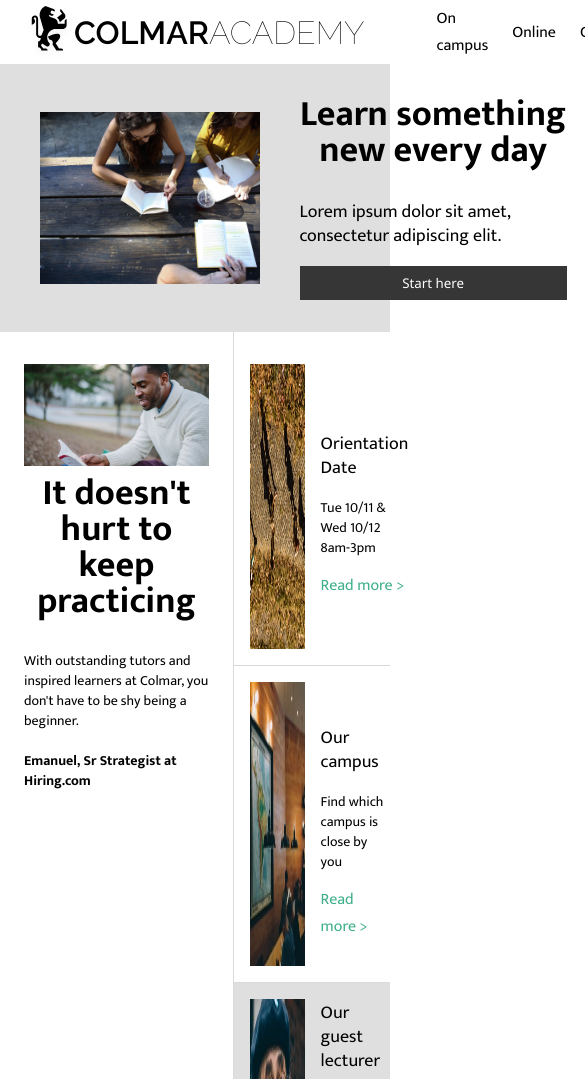
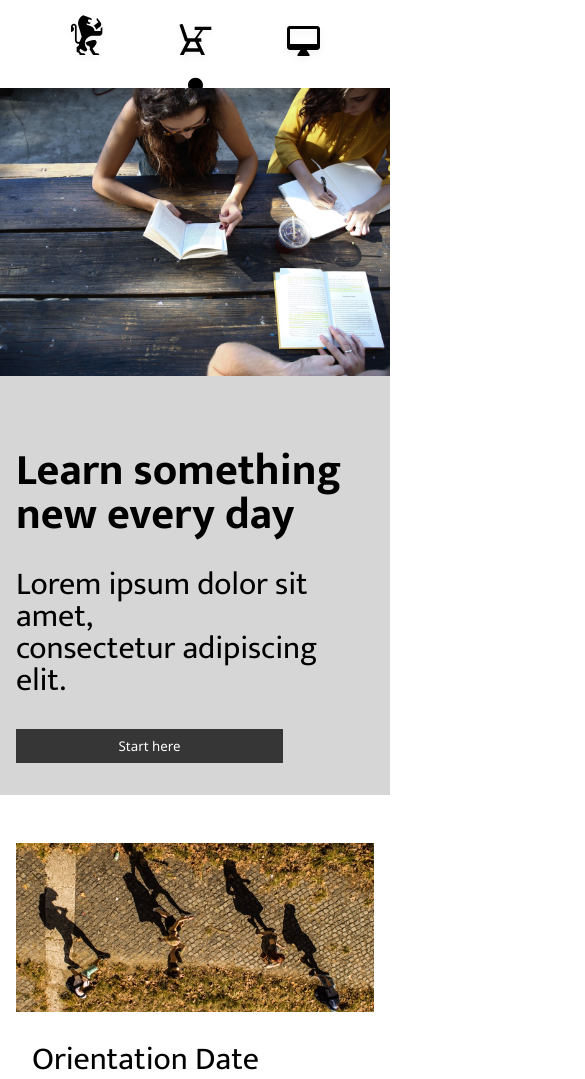
Before and after one commit to hypyeon/hypyeon.github.io, a plain HTML site: page index.html in a window 390 px wide. Shown: the top 1079 px of the page, 585 px wide, since content can reach past the window. Drawn offline with Linux system fonts and the light colour scheme.

Commit message:
css responsive design completed

```diff
--- a/index.html
+++ b/index.html
@@ -11,9 +11,9 @@
 <body>
     <header class="flex">
         <a href="" id="nodeco">
-            <div class="flex logo">
+            <div class="flex logo" id="desktop">
                 <img src="./resource/images/ic-logo.svg" alt="Academy Logo">
-                <h1 id="desktop"><strong>COLMAR</strong>ACADEMY</h1>
+                <h1><strong>COLMAR</strong>ACADEMY</h1>
             </div>
         </a>
         <nav class="bar flex noliststyle" id="desktop">
@@ -22,14 +22,15 @@
             <li><a href="" id="nodeco">Companies</a></li>
             <li><a href="" id="nodeco">Sign in</a></li>
         </nav>
-        <nav class="bar flex noliststyle" id="mobile">
-            <img src="./resource/images/ic-on-campus.svg" alt="On campus" id="oncampus">
-            <img src="./resource/images/ic-online.svg" alt="Online" id="online">
-            <img src="./resource/images/ic-login.svg" alt="Login" id="login">
-        </nav>
+        <div class="noliststyle moflex" id="mobile">
+            <img src="./resource/images/ic-logo.svg" alt="Academy Logo" id="icon">
+            <img src="./resource/images/ic-on-campus.svg" alt="On campus" id="icon">
+            <img src="./resource/images/ic-online.svg" alt="Online" id="icon">
+            <img src="./resource/images/ic-login.svg" alt="Login" id="icon">
+        </div>
     </header>
     <main>
-        <div class="section gray flex">
+        <div class="first section gray flex">
             <img src="./resource/images/banner.jpg" alt="Website Banner" id="width60">
             <div class="intro">
                 <h2>Learn something <br>new every day</h2>
@@ -53,7 +54,7 @@
                 </div>
             </div>
             <div class="gridB">
-                <div class="flex">
+                <div class="flex news">
                     <img src="./resource/images/information-orientation.jpg" alt="Orientation" id="desktop">
                     <img src="./resource/images/information-orientation-mobile.jpg" alt="Orientation" id="mobile">
                     <div id="block">
@@ -62,7 +63,7 @@
                         <a href="" id="readmore">Read more ></a>
                     </div>
                 </div>
-                <div class="flex border">
+                <div class="flex border news">
                     <img src="./resource/images/information-campus.jpg" alt="Campus" id="desktop">
                     <img src="./resource/images/information-campus-mobile.jpg" alt="Campus" id="mobile">
                     <div id="block">
@@ -71,7 +72,7 @@
                         <a href="" id="readmore">Read more ></a>
                     </div>
                 </div>
-                <div class="flex gray border">
+                <div class="flex gray border news">
                     <img src="./resource/images/information-guest-lecture.jpg" alt="Guest Lecturer" id="desktop">
                     <img src="./resource/images/information-guest-lecture-mobile.jpg" alt="Guest Lecturer" id="mobile">
                     <div id="block">
@@ -128,7 +129,7 @@
                     </div>
                 </div>
             </div>
-            <div id="mobile">
+            <div class="third learn" id="mobile">
                 <ul class="noliststyle" id="regular">
                     <li>Software Engineering</li>
                     <li>Computer Art</li>
@@ -139,7 +140,7 @@
                 </ul>
             </div>
         </div>
-        <div class="section white">
+        <div class="fourth section white">
             <h2>Thesis exhibit</h2>
             <div class="grid">
                 <div class="video">
@@ -149,15 +150,15 @@
                         <p id="small">Our academy is proud to present the first exhibition</p>
                     </div>
                 </div>
-                <div id="ingrid desktop"> <!--extra information-->
-                    <div class="flex gray">
+                <div id="ingrid"> <!--extra information-->
+                    <div class="flex gray" id="desktop">
                         <img src="./resource/images/thesis-fisma.jpg" alt="Fisma" id="width35">
                         <div id="block">
                             <p id="regular">Fisma: Design and Prototype</p>
                             <p id="small">Designer showcase of new prototype product</p>
                         </div>
                     </div>
-                    <div class="flex">
+                    <div class="flex" id="desktop">
                             <img src="./resource/images/thesis-now-and-then.jpg" alt="Now and Then" id="width35">
                             <div id="block">
                                 <p id="regular">Now and then</p>
@@ -171,7 +172,7 @@
     </main>
     <footer class="flex" id="small">
         <p>&copy; 2016 Colmar Academy : All rights reserved</p>
-        <nav class="bar flex noliststyle">
+        <nav class="bar flex noliststyle" id="desktop">
             <li><a href="" id="nodeco">Terms</a></li>
             <li><a href="" id="nodeco">Privacy</a></li>
         </nav>
--- a/style.css
+++ b/style.css
@@ -207,3 +207,114 @@ footer {
 footer p {
     margin-top: 0;
 }
+
+@media only screen and (max-width: 600px) {
+    #desktop {
+        display: none;
+    }
+
+    #mobile {
+        display: block;
+    }
+
+    .flex {
+        display: block;
+    }
+    header .flex {
+        display: flex;
+        justify-content: space-around;
+    }
+    header .moflex {
+        display: inline-block;
+        text-align: center;
+        padding: 12px;
+        height: 64px;
+    }
+
+    #icon {
+        width: 45px;
+        margin: 0;
+        padding-left: 30px;
+        padding-right: 30px;
+        align-items: center;
+    }
+
+    main .gray {
+        background-color: white;
+    }
+
+    main .section {
+        padding: 0;
+    }
+
+    #width60 {
+        width: 100%;
+        height: auto;
+        margin: 0;
+    }
+
+    main .first {
+        background-color: rgb(214, 214, 214);
+    }
+    main .intro {
+        padding: 32px 16px;
+    }
+    .intro h2 {
+        font-size: 44px;
+        text-align: left;
+    }
+    .grid {
+        display: inline-block;
+        padding-left: 16px;
+        padding-right: 16px;
+        padding-top: 32px;
+        padding-bottom: 32px;
+        border-bottom: .5px solid rgb(212, 212, 212);
+    }
+    .gridB img {
+        width: 100%;
+        margin: auto;
+    }
+    .gridB #block {
+        padding-left: 16px;
+    }
+    #regular {
+        font-size: 32px;
+        line-height: 32px;
+    }
+    #small, #readmore {
+        font-size: 22px;
+        font-weight: 200;
+    }
+    main h2 {
+        padding-top: 32px;
+        font-size: 44px;
+        line-height: 44px;
+    }
+    .learn ul {
+        padding: 0;
+    }
+    .learn ul li {
+        background-color: rgb(209, 209, 209);
+        margin-top: 20px;
+        padding: 24px;
+        border-radius: 10px;
+    }
+    .fourth {
+        border-top: .5px solid rgb(212, 212, 212);
+    }
+    .fourth .grid {
+        margin-left: 16px;
+        margin-right: 16px;
+        margin-bottom: 32px;
+        padding: 0;
+    }
+    .video {
+        width: 100%;
+    }
+    footer {
+        padding-top: 24px;
+    }
+
+
+}
```
